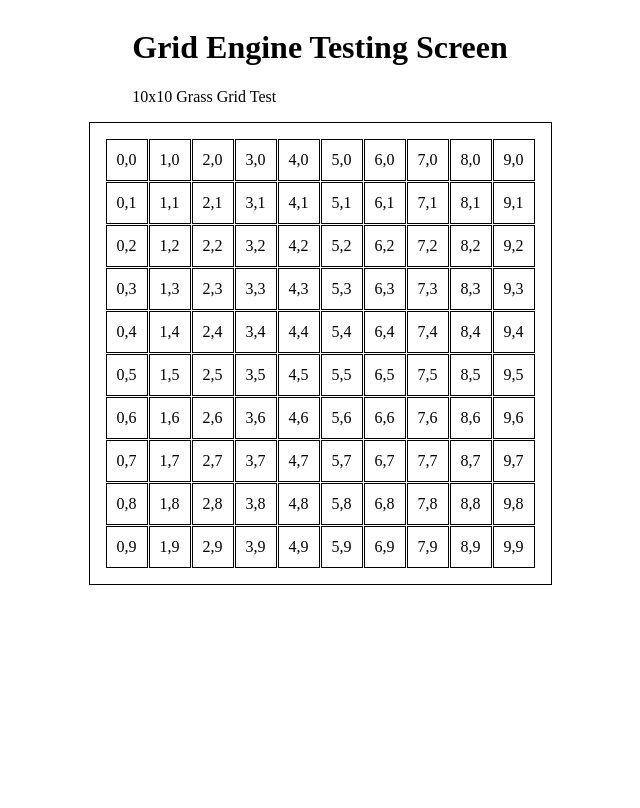
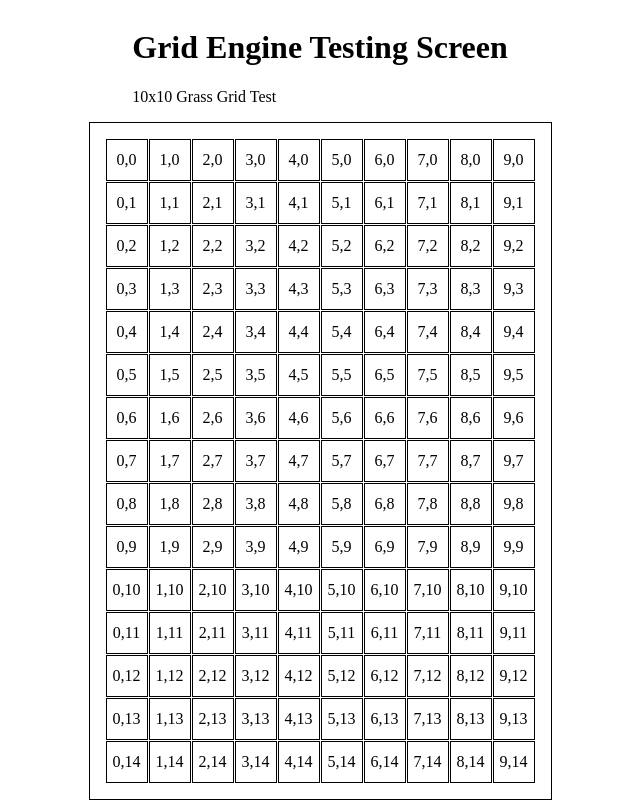
Before and after one commit to mikewng/grid-engine, a Next.js app: page / in a window 1280 px wide. Shown: the whole page, without its empty margins (320-960 px from the left). Built offline with nearby package versions, Linux system fonts and the light colour scheme.

Commit message:
stub, removed interfaces for now

```diff
--- a/src/app/engine/managers/interfaces/iunitmanager.ts
+++ /dev/null
@@ -1,5 +0,0 @@
-import { Result } from "../../utils/resultclass";
-
-export interface IUnitReader {
-    getUnitById(id: string): Result<Unit>;
-}
--- a/src/app/screens/sandbox.tsx
+++ b/src/app/screens/sandbox.tsx
@@ -11,7 +11,7 @@ const SandboxScreen = () => {
     // Create a 10x10 grass grid
     const testGrid = useMemo(() => {
         const width = 10;
-        const height = 10;
+        const height = 15;
         const gridContent: Tile[][] = [];
 
         // Generate 10x10 grid of grass tiles
```
Also changed, not shown: src/app/engine/managers/gridmanager.ts (+2 -7 lines), src/app/engine/managers/interfaces/igridmanager.ts (deleted).
